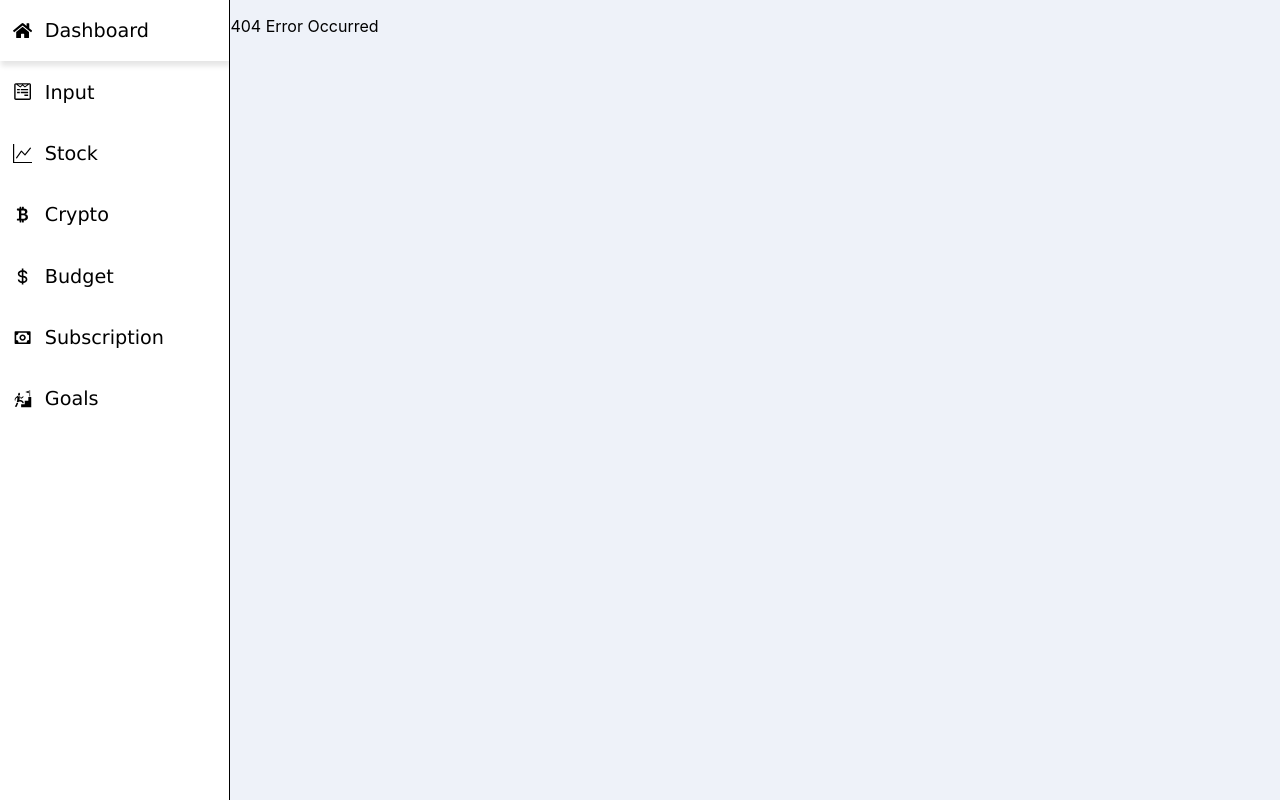
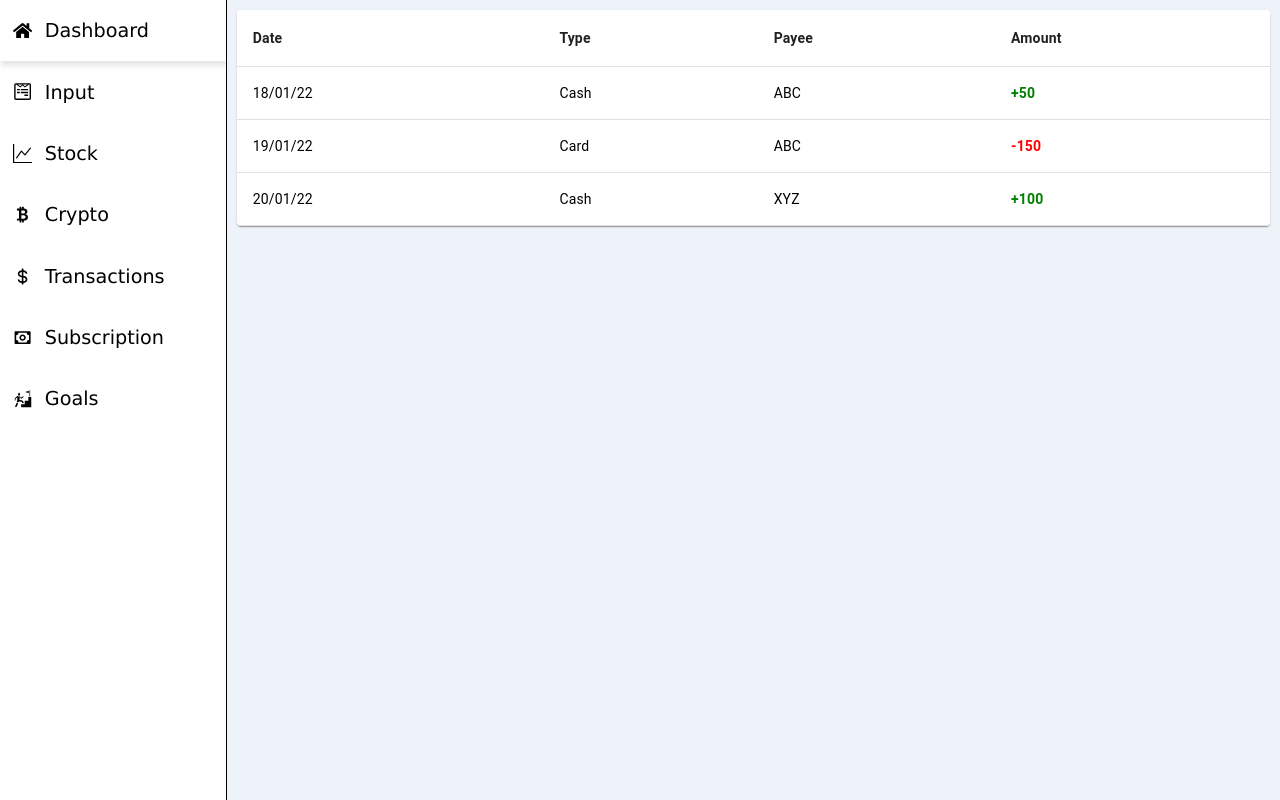
Before and after one commit to bhutoriaumang/Budgetixe, a React (Create React App) app: page /transactions in a window 1280 px wide. Before the commit this address had no page. Shown: the top 800 px of the page. Built offline with nearby package versions, Linux system fonts and the light colour scheme.

Commit message:
Added Transactions Table

```diff
--- a/package.json
+++ b/package.json
@@ -3,6 +3,9 @@
   "version": "0.1.0",
   "private": true,
   "dependencies": {
+    "@emotion/react": "^11.7.1",
+    "@emotion/styled": "^11.6.0",
+    "@mui/material": "^5.3.0",
     "@testing-library/jest-dom": "^5.16.1",
     "@testing-library/react": "^12.1.2",
     "@testing-library/user-event": "^13.5.0",
--- a/src/App.css
+++ b/src/App.css
@@ -15,6 +15,7 @@
   float: right;
   height: 100%;
   width: 82vw;
+  padding: 10px;
   background-color: #eef2f9;
   border-left: 1px solid black;
 }
@@ -24,48 +25,24 @@
   color: black;
 }
 
-.dashboard-tag:hover,
-.input-tag:hover,
-.stock-tag:hover,
-.crypto-tag:hover,
-.budget-tag:hover,
-.goals-tag:hover,
-.subscription-tag:hover {
+.navbar-tag:hover {
   box-shadow: 1px 5px 5px rgba(0, 0, 0, 0.1);
 }
 
-.dashboard-tag,
-.input-tag,
-.stock-tag,
-.crypto-tag,
-.budget-tag,
-.goals-tag,
-.subscription-tag {
+.navbar-tag {
   width: 100%;
   display: flex;
   align-items: center;
   margin-left: auto;
 }
 
-.dashboard-tag p,
-.input-tag p,
-.stock-tag p,
-.crypto-tag p,
-.budget-tag p,
-.goals-tag p,
-.subscription-tag p {
+.navbar-tag p {
   font-size: min(2.5vh, 1.5vw);
   font-family: "Lucida Sans", "Lucida Sans Regular", "Lucida Grande",
     "Lucida Sans Unicode", Geneva, Verdana, sans-serif;
 }
 
-.dashboard-icon,
-.input-icon,
-.stock-icon,
-.crypto-icon,
-.subscription-icon,
-.budget-icon,
-.goals-icon {
+.navbar-icon {
   margin-left: 1vw;
   margin-right: 1vw;
   font-size: min(2.5vh, 1.5vw);
--- a/src/App.js
+++ b/src/App.js
@@ -9,7 +9,7 @@ import Dashboard from "./Dashboard";
 import Input from "./Input";
 import Stock from "./Stock";
 import Crypto from "./Crypto";
-import Budget from "./Budget";
+import Transactions from "./Transactions";
 import Subscription from "./Subscription";
 import Goals from "./Goals";
 import Error404 from "./Error404";
@@ -20,56 +20,56 @@ function App() {
       <div className="App">
         <div className="nav-bar">
           <Link to="/">
-            <div className="dashboard-tag">
-              <IconContext.Provider value={{ className: "dashboard-icon" }}>
+            <div className="navbar-tag">
+              <IconContext.Provider value={{ className: "navbar-icon" }}>
                 <FaHome />
               </IconContext.Provider>
               <p>Dashboard</p>
             </div>
           </Link>
           <Link to="/input">
-            <div className="input-tag">
-              <IconContext.Provider value={{ className: "input-icon" }}>
+            <div className="navbar-tag">
+              <IconContext.Provider value={{ className: "navbar-icon" }}>
                 <FaWpforms />
               </IconContext.Provider>
               <p>Input</p>
             </div>
           </Link>
           <Link to="/stock">
-            <div className="stock-tag">
-              <IconContext.Provider value={{ className: "stock-icon" }}>
+            <div className="navbar-tag">
+              <IconContext.Provider value={{ className: "navbar-icon" }}>
                 <BsGraphUp />
               </IconContext.Provider>
               <p>Stock</p>
             </div>
           </Link>
           <Link to="/crypto">
-            <div className="crypto-tag">
-              <IconContext.Provider value={{ className: "crypto-icon" }}>
+            <div className="navbar-tag">
+              <IconContext.Provider value={{ className: "navbar-icon" }}>
                 <BsCurrencyBitcoin />
               </IconContext.Provider>
               <p>Crypto</p>
             </div>
           </Link>
-          <Link to="/budget">
-            <div className="budget-tag">
-              <IconContext.Provider value={{ className: "budget-icon" }}>
+          <Link to="/transactions">
+            <div className="navbar-tag">
+              <IconContext.Provider value={{ className: "navbar-icon" }}>
                 <BiDollar />
               </IconContext.Provider>
-              <p>Budget</p>
+              <p>Transactions</p>
             </div>
           </Link>
           <Link to="/subscription">
-            <div className="subscription-tag">
-              <IconContext.Provider value={{ className: "subscription-icon" }}>
+            <div className="navbar-tag">
+              <IconContext.Provider value={{ className: "navbar-icon" }}>
                 <BiMoney />
               </IconContext.Provider>
               <p>Subscription</p>
             </div>
           </Link>
           <Link to="/goals">
-            <div className="goals-tag">
-              <IconContext.Provider value={{ className: "goals-icon" }}>
+            <div className="navbar-tag">
+              <IconContext.Provider value={{ className: "navbar-icon" }}>
                 <GiStairsGoal />
               </IconContext.Provider>
               <p>Goals</p>
@@ -90,8 +90,8 @@ function App() {
             <Route exact path="/crypto">
               <Crypto />
             </Route>
-            <Route exact path="/budget">
-              <Budget />
+            <Route exact path="/transactions">
+              <Transactions />
             </Route>
             <Route exact path="/subscription">
               <Subscription />
--- a/src/Budget.js
+++ /dev/null
@@ -1,7 +0,0 @@
-const Budget = () => {
-    return (
-        <p>This is the budget page.</p>
-      );
-}
-
-export default Budget;
--- /dev/null
+++ b/src/TransactionTable.js
@@ -0,0 +1,56 @@
+import * as React from "react";
+import Paper from "@mui/material/Paper";
+import Table from "@mui/material/Table";
+import TableBody from "@mui/material/TableBody";
+import TableCell from "@mui/material/TableCell";
+import TableContainer from "@mui/material/TableContainer";
+import TableHead from "@mui/material/TableHead";
+import TableRow from "@mui/material/TableRow";
+
+const Transactiontable = ({ columns, rows }) => {
+  return (
+    <Paper sx={{ width: "100%", overflow: "hidden" }}>
+      <TableContainer sx={{ maxHeight: 440 }}>
+        <Table stickyHeader aria-label="sticky table">
+          <TableHead>
+            <TableRow>
+              {columns.map((column) => (
+                <TableCell sx={{ fontWeight: "bold" }} key={column.id}>
+                  {column.value}
+                </TableCell>
+              ))}
+            </TableRow>
+          </TableHead>
+          <TableBody>
+            {rows.map((row) => {
+              return (
+                <TableRow hover key={row.id}>
+                  {columns.map((column) => {
+                    let value = row[column.id];
+                    let color = "black";
+                    let fontWeight = "normal";
+                    if (column.id === "amount") {
+                      fontWeight = "bold";
+                      if (value < 0.0) color = "red";
+                      else {
+                        value = `+${value}`;
+                        color = "green";
+                      }
+                    }
+                    return (
+                      <TableCell key={column.id} sx={{ color, fontWeight }}>
+                        {value}
+                      </TableCell>
+                    );
+                  })}
+                </TableRow>
+              );
+            })}
+          </TableBody>
+        </Table>
+      </TableContainer>
+    </Paper>
+  );
+};
+
+export default Transactiontable;
--- /dev/null
+++ b/src/Transactions.js
@@ -0,0 +1,24 @@
+import Transactiontable from "./TransactionTable";
+
+const Transactions = () => {
+  const columns = [
+    { id: "date", value: "Date" },
+    { id: "type", value: "Type" },
+    { id: "payee", value: "Payee" },
+    { id: "amount", value: "Amount" },
+  ];
+
+  const rows = [
+    { id: 1, date: "18/01/22", type: "Cash", payee: "ABC", amount: 50.0 },
+    { id: 2, date: "19/01/22", type: "Card", payee: "ABC", amount: -150.0 },
+    { id: 3, date: "20/01/22", type: "Cash", payee: "XYZ", amount: 100.0 },
+  ];
+
+  return (
+    <div className="transactions">
+      <Transactiontable columns={columns} rows={rows} />
+    </div>
+  );
+};
+
+export default Transactions;
```
Also changed, not shown: 1 other file (tests, documents, lock files or other folders).
